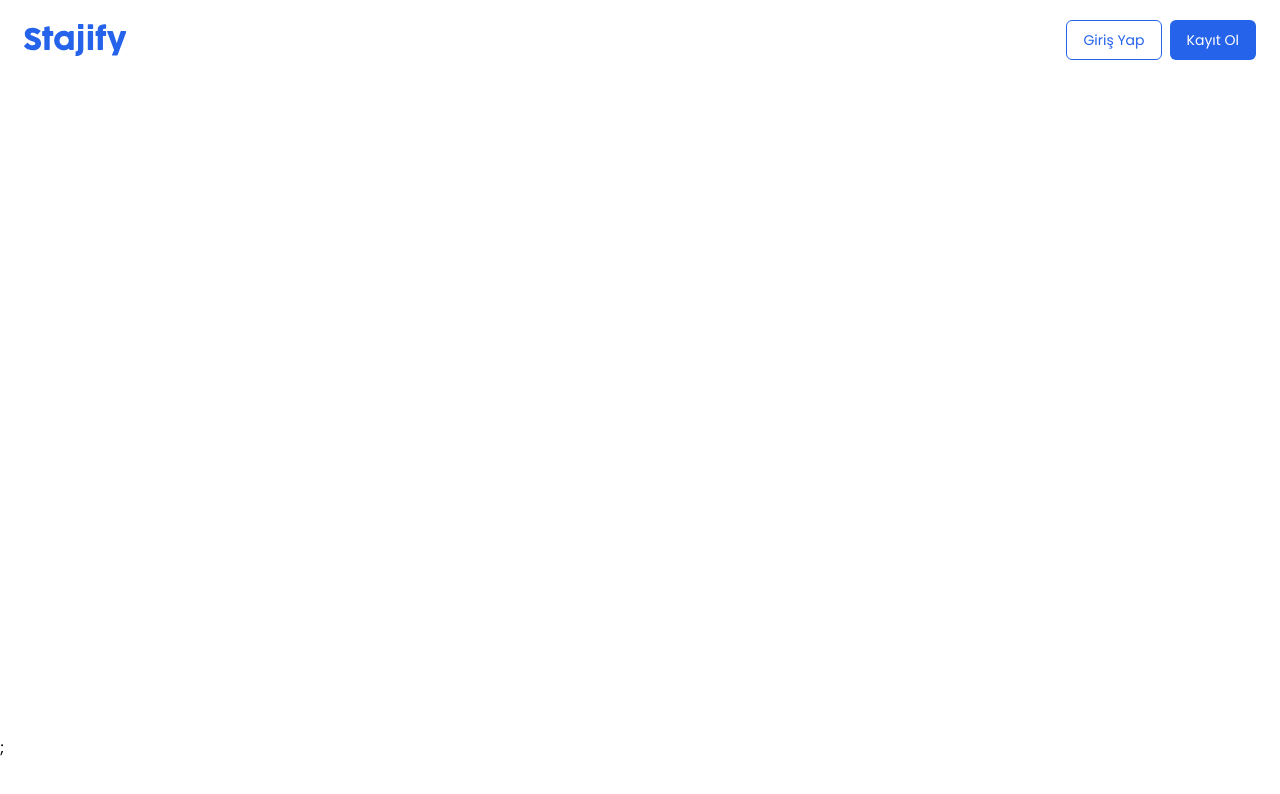
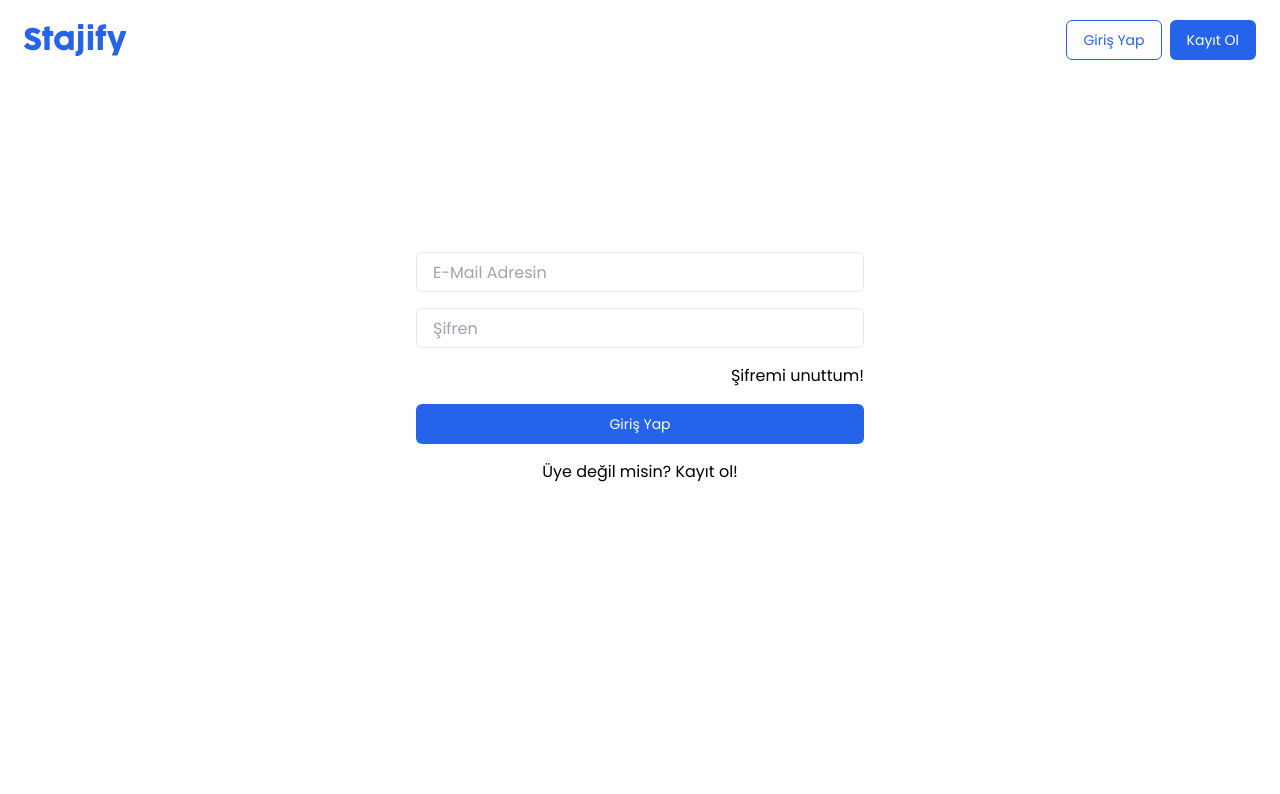
Before and after one commit to onurravli/stajify, a Next.js app in the folder packages/frontend/: page /login in a window 1280 px wide. Shown: the top 794 px of the page. Built offline with nearby package versions, Linux system fonts and the light colour scheme.

Commit message:
chore(frontend): update login page

```diff
--- a/packages/frontend/src/app/login/layout.tsx
+++ b/packages/frontend/src/app/login/layout.tsx
@@ -6,5 +6,5 @@ export const metadata: Metadata = {
 };
 
 export default function RootLayout({ children }: { children: React.ReactNode }) {
-  return <>{children};</>;
+  return <>{children}</>;
 }
--- a/packages/frontend/src/app/login/page.tsx
+++ b/packages/frontend/src/app/login/page.tsx
@@ -1,3 +1,41 @@
+"use client";
+
+import Button from "@/components/button";
+import Input from "@/components/input";
+import { useState } from "react";
+
 export default function Login() {
-  return <main className="flex min-h-[calc(100vh-4rem)] flex-col items-center justify-center px-8 py-24 mt-0"></main>;
+  const [email, setEmail] = useState("");
+  return (
+    <main className="flex min-h-[calc(100vh-4rem)] flex-col items-center justify-center px-8 py-24 mt-0">
+      <form className="w-full md:max-w-md flex flex-col items-center align-middle justify-center gap-4">
+        <Input
+          placeholder="E-Mail Adresin"
+          onChange={(event) => {
+            setEmail(event.target.value);
+          }}
+          value={email}
+          autoComplete="email"
+        />
+        <Input
+          placeholder="Şifren"
+          onChange={(event) => {
+            setEmail(event.target.value);
+          }}
+          value={email}
+          type="password"
+          autoComplete="current-password"
+        />
+        <span className="w-full text-right">
+          <a href="#">Şifremi unuttum!</a>
+        </span>
+        <Button size="sm" variant="primary" className="w-full">
+          Giriş Yap
+        </Button>
+        <span>
+          Üye değil misin? <a href="/register">Kayıt ol!</a>
+        </span>
+      </form>
+    </main>
+  );
 }
```
